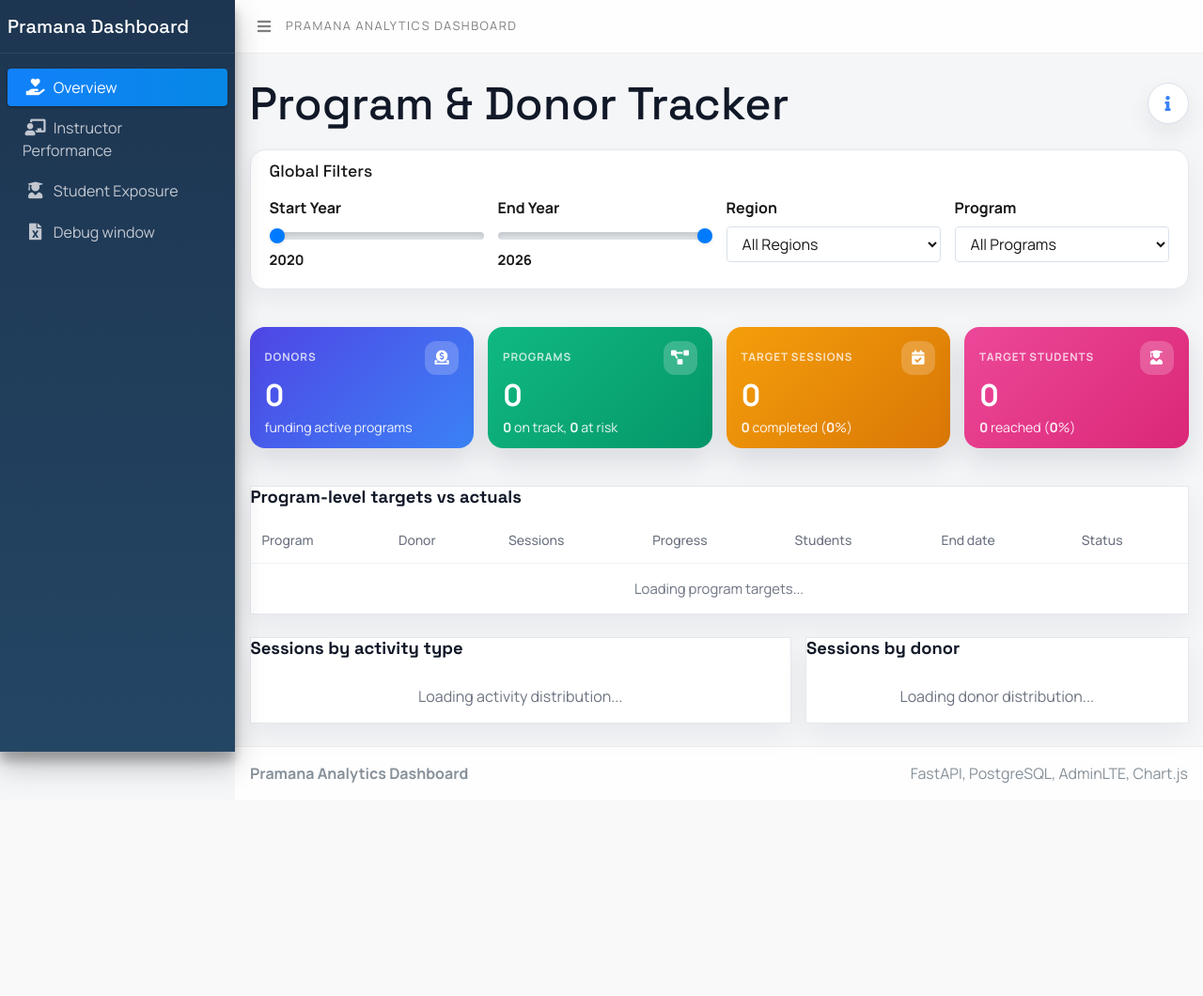
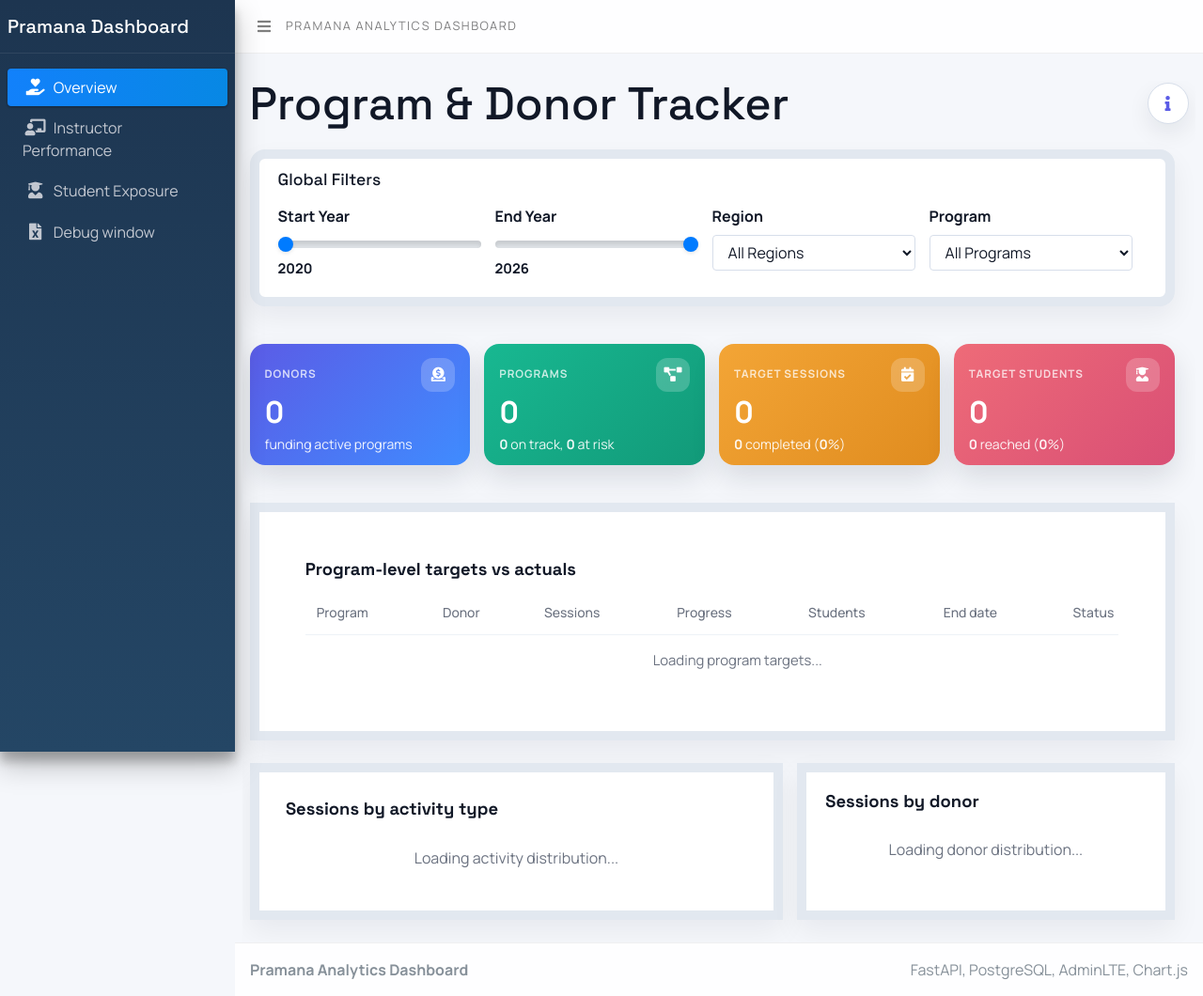
Before and after one commit to Shashwath-K/idw_preview, a FastAPI app: page / in a window 1280 px wide. Shown: the whole page at 94% size. Before the commit the page ends 833 px from the top, so only its background shows below. Run offline with FastAPI, Linux system fonts and the light colour scheme; data that the repository does not hold is empty; some libraries are stand-ins or nearby versions.

Commit message:
CI-03: Dashboard structure, padding and surface updates added

```diff
--- a/frontend/static/css/app.css
+++ b/frontend/static/css/app.css
@@ -1,33 +1,41 @@
 :root {
-    --page-bg: #f5f6f8;
-    --panel-bg: #2f2f2d;
-    --panel-bg-soft: #353532;
-    --panel-border: rgba(255, 255, 255, 0.08);
+    --page-bg: #f5f7fb;
+    --surface-white: #ffffff;
+    --surface-dark: #2c313d;
+    --surface-dark-soft: #353b48;
+    --border-light: #e2e8f0;
+    --border-mid: #d7deea;
+    --text-dark: #111827;
+    --text-muted: #5b6474;
     --text-main: #ffffff;
     --text-soft: rgba(255, 255, 255, 0.72);
     --text-faint: rgba(255, 255, 255, 0.5);
-    --track: rgba(255, 255, 255, 0.14);
-    --green: #27c498;
-    --green-soft: #e8f7dc;
-    --green-deep: #547a2b;
-    --blue: #4090f0;
-    --blue-soft: #d9ecff;
-    --amber: #f2ab30;
-    --amber-soft: #fff0d9;
-    --red: #e76d6d;
-    --red-soft: #ffe1e1;
-    --violet: #6654d9;
-    --teal: #1eb18f;
+    --track-light: #e9eef5;
+    --track-dark: rgba(255, 255, 255, 0.14);
+    --brand-indigo: #5b5ce6;
+    --brand-blue: #3f8cff;
+    --brand-teal: #18b891;
+    --brand-violet: #8b5cf6;
+    --brand-amber: #f3a536;
+    --brand-rose: #ee6b78;
+    --brand-green-soft: #e8f7dc;
+    --brand-green-deep: #547a2b;
+    --brand-blue-soft: #dcecff;
+    --brand-violet-soft: #ece8ff;
+    --brand-teal-soft: #dff8ef;
+    --brand-amber-soft: #fff1db;
+    --brand-rose-soft: #ffe4e7;
     --shadow: 0 18px 36px rgba(17, 24, 39, 0.08);
     --radius-lg: 16px;
     --radius-md: 12px;
     --radius-sm: 999px;
 }
 
+
 body {
     font-family: "Manrope", sans-serif;
     background: var(--page-bg);
-    color: #18181b;
+    color: var(--text-dark);
 }
 
 h1, h2, h3, h4, h5, .brand-text {
@@ -77,9 +85,9 @@ h1, h2, h3, h4, h5, .brand-text {
 .story-card,
 .list-card,
 .card {
-    background: var(--panel-bg);
+    background: var(--surface-dark);
     color: var(--text-main);
-    border: 1px solid var(--panel-border);
+    border: 1px solid rgba(255, 255, 255, 0.08);
     border-radius: var(--radius-lg);
     box-shadow: var(--shadow);
 }
@@ -427,9 +435,9 @@ h1, h2, h3, h4, h5, .brand-text {
 
 body[data-page="dashboard"] .overview-filter-panel,
 body[data-page="dashboard"] .overview-surface {
-    background: #ffffff;
-    color: #18181b;
-    border: 1px solid #e5e7eb;
+    background: var(--surface-white);
+    color: var(--text-dark);
+    border: 10px solid var(--border-light);
     box-shadow: 0 12px 28px rgba(15, 23, 42, 0.06);
     overflow: hidden;
 }
@@ -440,7 +448,7 @@ body[data-page="dashboard"] .overview-filter-panel label,
 body[data-page="dashboard"] .overview-filter-panel .card-title,
 body[data-page="dashboard"] .overview-filter-panel .filter-value,
 body[data-page="dashboard"] .overview-filter-panel .form-control {
-    color: #18181b;
+    color: var(--text-dark);
 }
 
 body[data-page="dashboard"] .overview-filter-panel .card-header {
@@ -448,8 +456,8 @@ body[data-page="dashboard"] .overview-filter-panel .card-header {
 }
 
 body[data-page="dashboard"] .overview-filter-panel .form-control {
-    background: #ffffff;
-    border: 1px solid #d9e1ea;
+    background: var(--surface-white);
+    border: 1px solid var(--border-mid);
 }
 
 body[data-page="dashboard"] .overview-kpi-card {
@@ -459,19 +467,19 @@ body[data-page="dashboard"] .overview-kpi-card {
 }
 
 body[data-page="dashboard"] .kpi-card-aqua {
-    background: linear-gradient(135deg, #4f46e5 0%, #3b82f6 100%);
+    background: linear-gradient(135deg, var(--brand-indigo) 0%, var(--brand-blue) 100%);
 }
 
 body[data-page="dashboard"] .kpi-card-emerald {
-    background: linear-gradient(135deg, #10b981 0%, #059669 100%);
+    background: linear-gradient(135deg, var(--brand-teal) 0%, #129a79 100%);
 }
 
 body[data-page="dashboard"] .kpi-card-amber {
-    background: linear-gradient(135deg, #f59e0b 0%, #d97706 100%);
+    background: linear-gradient(135deg, var(--brand-amber) 0%, #e08c1f 100%);
 }
 
 body[data-page="dashboard"] .kpi-card-rose {
-    background: linear-gradient(135deg, #ec4899 0%, #db2777 100%);
+    background: linear-gradient(135deg, var(--brand-rose) 0%, #d94f75 100%);
 }
 
 body[data-page="dashboard"] .overview-kpi-top {
@@ -506,15 +514,49 @@ body[data-page="dashboard"] .overview-panel-head {
 }
 
 body[data-page="dashboard"] .overview-panel-head .panel-title {
-    color: #111827;
+    color: var(--text-dark);
     font-size: 1.15rem;
     font-weight: 600;
 }
+
+body[data-page="dashboard"] .overview-content-stack {
+    display: flex;
+    flex-direction: column;
+    gap: 1.75rem;
+    width: 100%;
+    max-width: 100%;
+    min-width: 0;
+    margin-bottom: 1.5rem;
+}
+
+body[data-page="dashboard"] .overview-dual-grid {
+    display: grid;
+    grid-template-columns: minmax(0, 1.2fr) minmax(320px, 0.8fr);
+    gap: 1rem;
+    width: 100%;
+    max-width: 100%;
+    min-width: 0;
+    align-items: stretch;
+}
+
+body[data-page="dashboard"] .overview-list-panel {
+    width: 100%;
+    max-width: 100%;
+    min-width: 0;
+    align-self: stretch;
+}
+
+body[data-page="dashboard"] .overview-list-panel-wide,
+body[data-page="dashboard"] .overview-list-panel-narrow {
+    min-width: 0;
+}
+
 
 body[data-page="dashboard"] .overview-table {
     width: 100%;
     border-collapse: collapse;
-    color: #111827;
+    color: var(--text-dark);
+    padding: 2px;
 }
 
 body[data-page="dashboard"] .overview-table th {
@@ -654,19 +701,34 @@ body[data-page="dashboard"] .overview-empty {
     padding: 1rem 0;
 }
 
+body[data-page="dashboard"],
+body[data-page="dashboard"] .wrapper,
 body[data-page="dashboard"] .content-wrapper,
 body[data-page="dashboard"] .content,
 body[data-page="dashboard"] .container-fluid,
 body[data-page="dashboard"] .row,
 body[data-page="dashboard"] .row > [class*="col-"] {
     min-width: 0;
-}
-
-body[data-page="dashboard"] .overview-table-panel {
     max-width: 100%;
 }
 
+body[data-page="dashboard"] .wrapper,
+body[data-page="dashboard"] .content-wrapper,
+body[data-page="dashboard"] .content,
+body[data-page="dashboard"] .container-fluid {
+    overflow-x: hidden;
+}
+
+body[data-page="dashboard"] .overview-table-panel,
+body[data-page="dashboard"] .overview-list-panel {
+    max-width: 100%;
+    width: 100%;
+    padding: 5%;
+    min-width: 0;
+}
+
 body[data-page="dashboard"] .overview-table-panel .table-responsive {
+    display: block;
     width: 100%;
     max-width: 100%;
     overflow-x: auto;
@@ -676,7 +738,7 @@ body[data-page="dashboard"] .overview-table-panel .table-responsive {
 
 body[data-page="dashboard"] .overview-table {
     width: 100%;
-    min-width: 980px;
+    min-width: 920px;
 }
 
 body[data-page="dashboard"] .overview-table th,
@@ -739,10 +808,10 @@ body[data-page="dashboard"] .overview-info-trigger {
     position: relative;
     width: 44px;
     height: 44px;
-    border: 1px solid #d9e1ea;
+    border: 1px solid var(--border-mid);
     border-radius: 999px;
-    background: #ffffff;
-    color: #3b82f6;
+    background: var(--surface-white);
+    color: var(--brand-indigo);
     display: inline-flex;
     align-items: center;
     justify-content: center;
--- a/frontend/static/js/dashboard.js
+++ b/frontend/static/js/dashboard.js
@@ -1,12 +1,23 @@
 (function () {
     const charts = {};
+    const COLORS = {
+        indigo: "#5b5ce6",
+        blue: "#3f8cff",
+        teal: "#18b891",
+        violet: "#8b5cf6",
+        amber: "#f3a536",
+        rose: "#ee6b78",
+        tick: "rgba(255,255,255,0.72)",
+        grid: "rgba(255,255,255,0.08)",
+        gridSoft: "rgba(255,255,255,0.04)",
+    };
     const overviewPalette = [
-        { dot: "overview-dot-violet", fill: "#6654d9" },
-        { dot: "overview-dot-green", fill: "#20c997" },
-        { dot: "overview-dot-blue", fill: "#4090f0" },
-        { dot: "overview-dot-amber", fill: "#f2ab30" },
-        { dot: "overview-dot-red", fill: "#e76d6d" },
-        { dot: "overview-dot-teal", fill: "#1eb18f" },
+        { dot: "overview-dot-violet", fill: COLORS.indigo },
+        { dot: "overview-dot-green", fill: COLORS.teal },
+        { dot: "overview-dot-blue", fill: COLORS.blue },
+        { dot: "overview-dot-amber", fill: COLORS.amber },
+        { dot: "overview-dot-red", fill: COLORS.rose },
+        { dot: "overview-dot-teal", fill: COLORS.violet },
     ];
 
     document.addEventListener("DOMContentLoaded", async () => {
@@ -212,8 +223,8 @@
         setText("sessionActiveRegions", kpis.metrics.active_regions);
         setText("sessionPrograms", kpis.metrics.total_programs);
 
-        renderLineChart("sessionMonthlyChart", monthly.data, "Sessions", "#27c498");
-        renderBarChart("sessionRegionChart", byRegion.data, "Sessions", "#6654d9");
+        renderLineChart("sessionMonthlyChart", monthly.data, "Sessions", COLORS.teal);
+        renderBarChart("sessionRegionChart", byRegion.data, "Sessions", COLORS.indigo);
     }
 
     async function loadRegionPage() {
@@ -229,8 +240,8 @@
         setText("regionPrograms", kpis.metrics.total_programs);
         setText("regionAverageImpact", kpis.metrics.avg_students_per_state_period);
 
-        renderBarChart("regionStateChart", impact.data, "Students Reached", "#6654d9");
-        renderLineChart("regionMonthlyChart", monthly.data, "Students Reached", "#4090f0");
+        renderBarChart("regionStateChart", impact.data, "Students Reached", COLORS.indigo);
+        renderLineChart("regionMonthlyChart", monthly.data, "Students Reached", COLORS.blue);
     }
 
     async function loadInstructorPage() {
@@ -580,7 +591,7 @@
     }
 
     function renderHorizontalPaletteChart(id, points, label) {
-        const palette = ["#27c498", "#4090f0", "#f2ab30", "#6654d9", "#e76d6d", "#1eb18f", "#8f6cf2", "#f38f5d"];
+        const palette = [COLORS.teal, COLORS.blue, COLORS.amber, COLORS.indigo, COLORS.rose, COLORS.violet, "#59b4ff", "#35c3a0"];
         renderChart(id, "bar", points, label, {
             backgroundColor: points.map((_, index) => palette[index % palette.length]),
             indexAxis: "y",
@@ -629,7 +640,7 @@
                         display: false,
                     },
                     tooltip: {
-                        backgroundColor: "rgba(23, 23, 23, 0.92)",
+                        backgroundColor: "rgba(32, 38, 49, 0.94)",
                         titleColor: "#fff",
                         bodyColor: "#fff",
                         borderColor: "rgba(255,255,255,0.08)",
@@ -639,10 +650,10 @@
                 scales: {
                     x: {
                         grid: {
-                            color: "rgba(255,255,255,0.08)",
+                            color: COLORS.grid,
                         },
                         ticks: {
-                            color: "rgba(255,255,255,0.72)",
+                            color: COLORS.tick,
                         },
                         border: {
                             display: false,
@@ -651,10 +662,10 @@
                     y: {
                         beginAtZero: true,
                         grid: {
-                            color: type === "line" ? "rgba(255,255,255,0.08)" : "rgba(255,255,255,0.04)",
+                            color: type === "line" ? COLORS.grid : COLORS.gridSoft,
                         },
                         ticks: {
-                            color: "rgba(255,255,255,0.72)",
+                            color: COLORS.tick,
                         },
                         border: {
                             display: false,
```
Also changed, not shown: other parts of frontend/static/css/app.css (+105 -93 lines).
